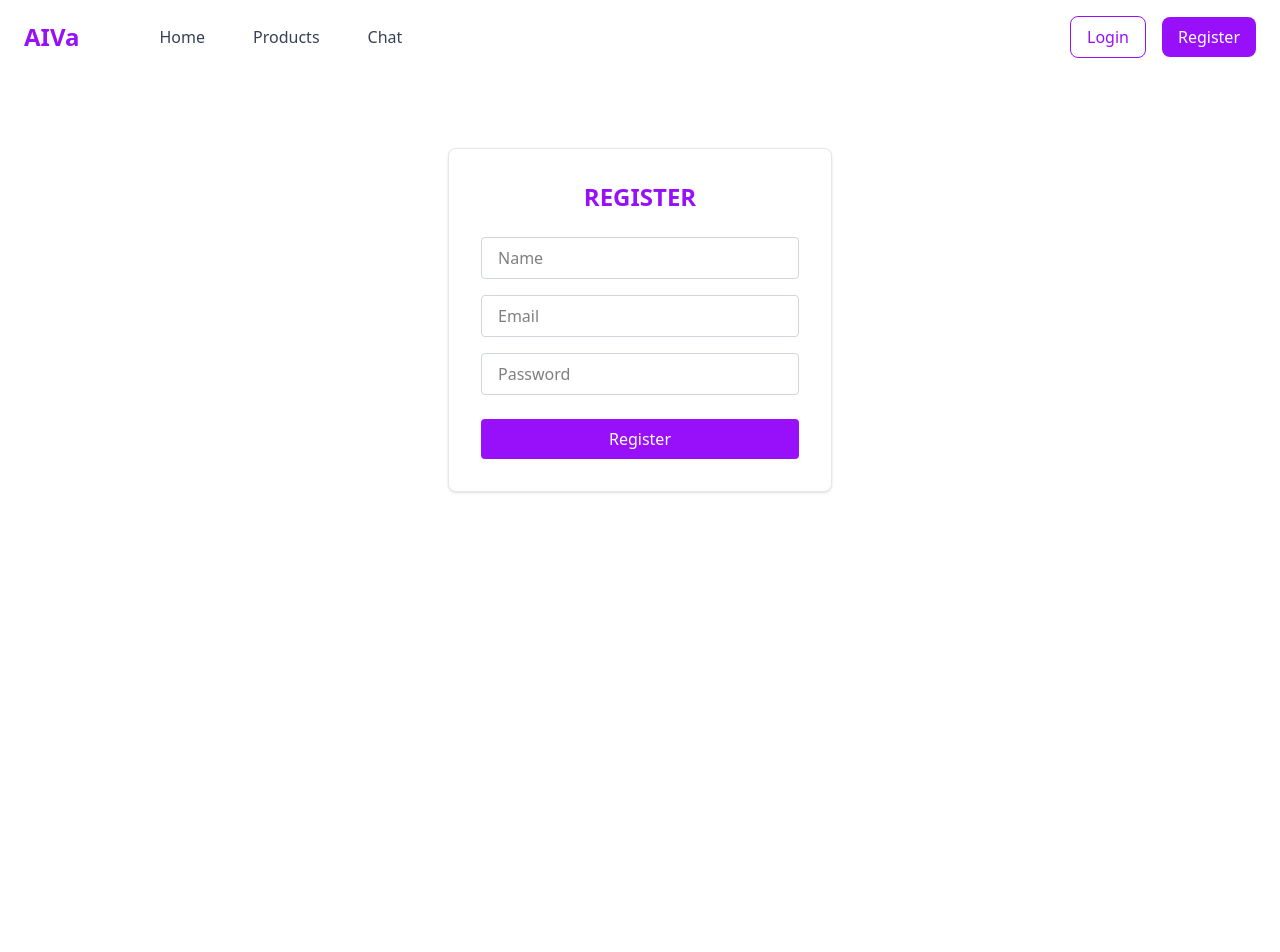
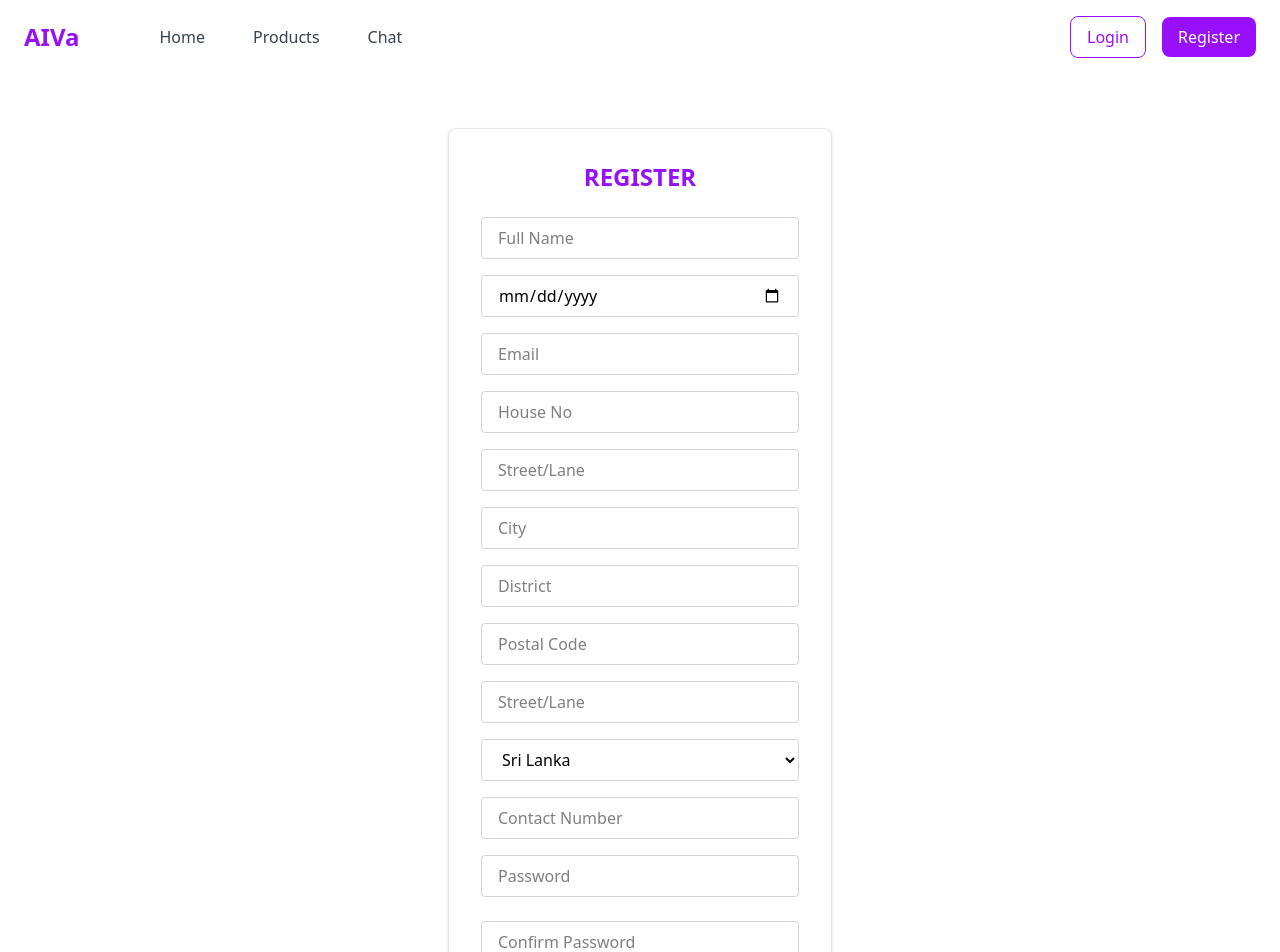
Before and after one commit to OUSL-EEY4189-PA01/AIVa-Ecommerce-Platform, a React (Vite) app in the folder frontend/: page /register in a window 1280 px wide. Shown: the top 952 px of the page. Before the commit the page ends 800 px from the top, so only its background shows below. Built offline with nearby package versions, Linux system fonts and the light colour scheme.

Commit message:
update register form

```diff
--- a/frontend/pages/Register.jsx
+++ b/frontend/pages/Register.jsx
@@ -4,15 +4,37 @@ import axios from "axios";
 
 const Register = () => {
   const [name, setName] = useState('');
+  const [birthdate, setBirthdate] = useState('');
   const [email, setEmail] = useState('');
+  const [address, setAddress] = useState({
+    houseNo: "",
+    street: "",
+    city: "",
+    district: "",
+    postalcode: "",
+    country: ""
+  });
+
+  const handleAddressChange= (e) => {
+    const { name, value } = e.target;
+    setAddress({ ...address, [name]: value });
+  };
+
+  const [contactno, setContactno] = useState('');
   const [password, setPassword] = useState('');
+  const [confirmpassword, setConfirmpassword] = useState('');
   const [error, setError] = useState('');
   const [success, setSuccess] = useState('');
   const [loading, setLoading] = useState(false);
   const navigate = useNavigate();
 
+
   const handleSubmit = async (e) => {
     e.preventDefault();
+    if (password !== confirmpassword) {
+      alert("Passwords do not match!");
+      return;
+    }
     setError('');
     setSuccess('');
     setLoading(true);
@@ -43,12 +65,23 @@ const Register = () => {
           <input
             type="text"
             name="name"
-            placeholder="Name"
+            placeholder="Full Name"
             value={name}
             onChange={(e) => setName(e.target.value)}
             className="w-full mb-4 px-4 py-2 border border-gray-300 rounded focus:outline-none focus:border-purple-600 bg-white text-black"
             required
           />
+
+          <input
+            type="date"
+            name="birthdate"
+            placeholder="Birth Date"
+            value={birthdate}
+            onChange={ (e) => setBirthdate(e.target.value)}
+            className="w-full mb-4 px-4 py-2 border border-gray-300 rounded focus:outline-none focus:border-purple-600 bg-white text-black"
+            required
+          />
+
           <input
             type="email"
             name="email"
@@ -58,12 +91,91 @@ const Register = () => {
             className="w-full mb-4 px-4 py-2 border border-gray-300 rounded focus:outline-none focus:border-purple-600 bg-white text-black"
             required
           />
+
+          <input
+            type="text"
+            name="houseNo"
+            placeholder="House No"
+            value={address.houseNo}
+            onChange={handleAddressChange}
+            className="w-full mb-4 px-4 py-2 border border-gray-300 rounded focus:outline-none focus:border-purple-600 bg-white text-black"
+          />
+
+          <input
+            type="text"
+            name="street"
+            placeholder="Street/Lane"
+            value={address.street}
+            onChange={handleAddressChange}
+            className="w-full mb-4 px-4 py-2 border border-gray-300 rounded focus:outline-none focus:border-purple-600 bg-white text-black"
+          />
+
+          <input
+            type="text"
+            name="city"
+            placeholder="City"
+            value={address.city}
+            onChange={handleAddressChange}
+            className="w-full mb-4 px-4 py-2 border border-gray-300 rounded focus:outline-none focus:border-purple-600 bg-white text-black"
+          />
+
+          <input
+            type="text"
+            name="district"
+            placeholder="District"
+            value={address.district}
+            onChange={handleAddressChange}
+            className="w-full mb-4 px-4 py-2 border border-gray-300 rounded focus:outline-none focus:border-purple-600 bg-white text-black"
+          />
+
+          <input
+            type="number"
+            name="postalcode"
+            placeholder="Postal Code"
+            value={address.postalcode}
+            onChange={handleAddressChange}
+            className="w-full mb-4 px-4 py-2 border border-gray-300 rounded focus:outline-none focus:border-purple-600 bg-white text-black"
+          />
+
+          <input
+            type="text"
+            name="street"
+            placeholder="Street/Lane"
+            value={address.street}
+            onChange={handleAddressChange}
+            className="w-full mb-4 px-4 py-2 border border-gray-300 rounded focus:outline-none focus:border-purple-600 bg-white text-black"
+          />
+
+          <select class="w-full mb-4 px-4 py-2 border border-gray-300 rounded focus:outline-none focus:border-purple-600 bg-white text-black">
+            <option>Sri Lanka</option>
+          </select>
+
+          <input
+            type="number"
+            name="contactno"
+            placeholder="Contact Number"
+            value={contactno}
+            onChange={(e) => setContactno(e.target.value)}
+            className="w-full mb-4 px-4 py-2 border border-gray-300 rounded focus:outline-none focus:border-purple-600 bg-white text-black"
+            required
+          />
+
           <input
             type="password"
             name="password"
             placeholder="Password"
             value={password}
             onChange={(e) => setPassword(e.target.value)}
+            className="w-full mb-6 px-4 py-2 border border-gray-300 rounded focus:outline-none focus:border-purple-600 bg-white text-black"
+            required
+          />
+
+          <input
+            type="password"
+            name="confirmpassword"
+            placeholder="Confirm Password"
+            value={confirmpassword}
+            onChange={(e) => setConfirmpassword(e.target.value)}
             className="w-full mb-6 px-4 py-2 border border-gray-300 rounded focus:outline-none focus:border-purple-600 bg-white text-black"
             required
           />
```
